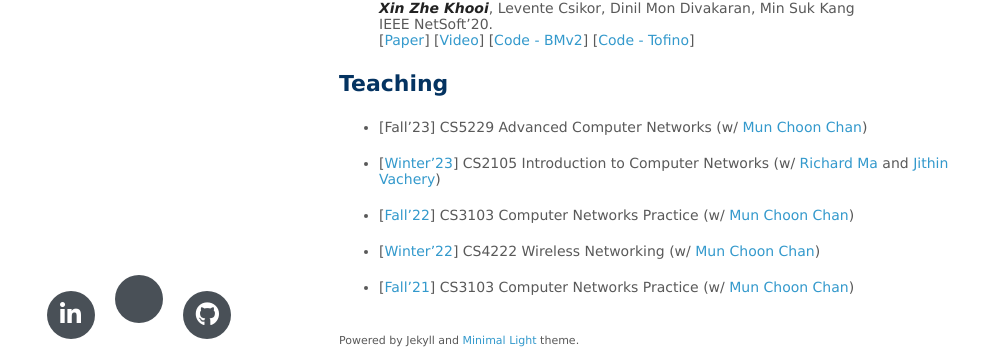
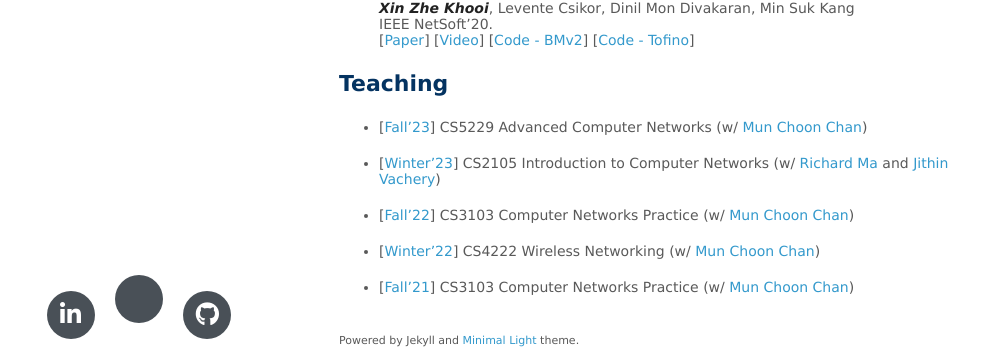
Before and after one commit to khooi8913/khooi8913.github.io, a Jekyll site: the page built from index.md, in a window 1280 px wide and 900 px high, scrolled down 1304 px. Shown: the part 483-832 px from the top of the window, without its empty margins (131-1130 px from the left). Built offline with Jekyll 4.4.1, drawn with Linux system fonts in a browser that asks for light colours; nearby versions of some CDN libraries; a style sheet for code colours, icons or effects is not loaded; our own code applies the rules of GitHub Pages for plain Markdown files; some of the changed lines change nothing that is shown.

Commit message:
added cs5229 teaching report

```diff
--- a/index.md
+++ b/index.md
@@ -161,7 +161,7 @@ My research interests lie in the domain of programmable networks, particularly i
 
 ## Teaching
 
-- [Fall'23] CS5229 Advanced Computer Networks (w/ [Mun Choon Chan](https://www.comp.nus.edu.sg/~chanmc/))
+- [[Fall'23](https://drive.google.com/file/d/1mSUcTZn2I7Kp_Je31WSP0AV3YhfF4-hB/view?usp=drive_link)] CS5229 Advanced Computer Networks (w/ [Mun Choon Chan](https://www.comp.nus.edu.sg/~chanmc/))
 
 - [[Winter'23](https://drive.google.com/file/d/16x2lIx5ttwGbu8y4VfJ8j_kLSD7o8cO5/view?usp=share_link)]
 CS2105 Introduction to Computer Networks (w/ [Richard Ma](https://www.comp.nus.edu.sg/~tbma) and [Jithin Vachery](https://www.comp.nus.edu.sg/~jithin/))
```
